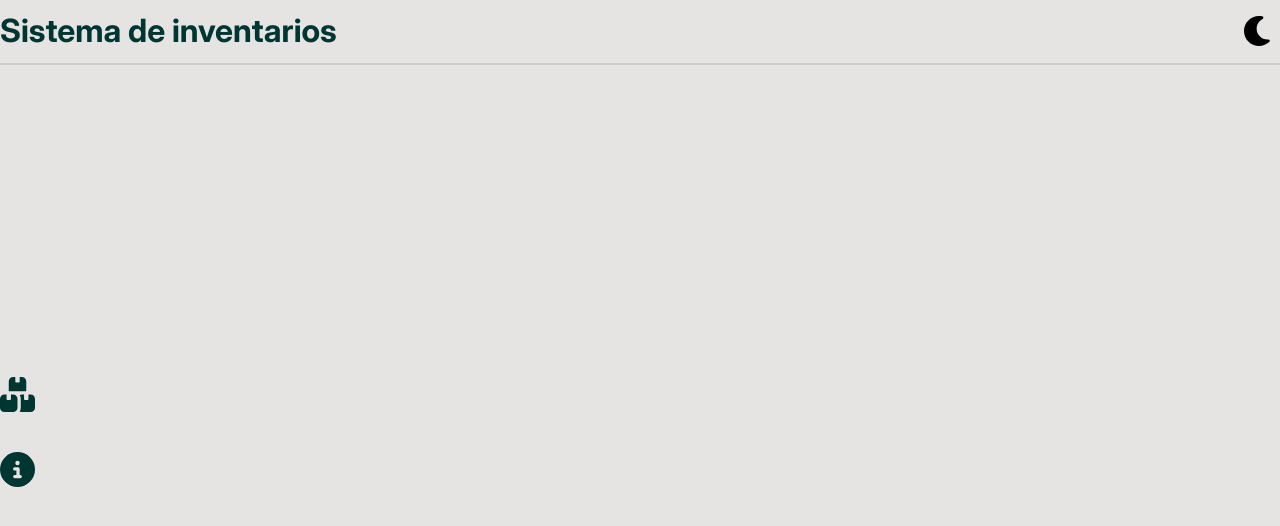
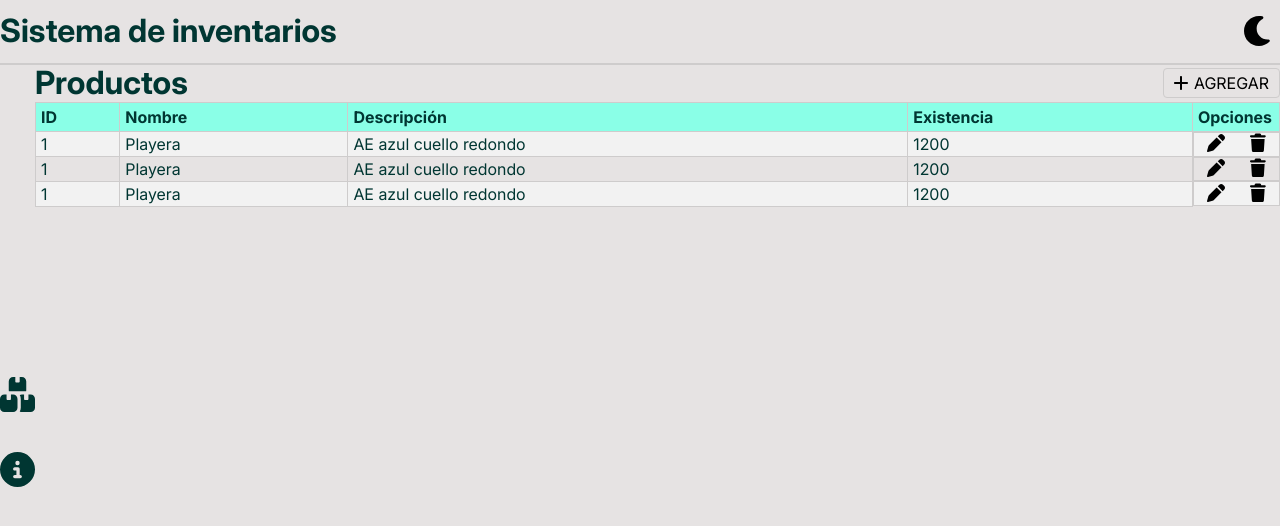
Before and after one commit to Aldordzvn/sistemaInventarios_front, an Angular app: page / in a window 1280 px wide. Shown: the top 526 px of the page. Built offline with nearby package versions, Linux system fonts and the light colour scheme.

Commit message:
se añade la tabla y el boton add

```diff
--- a/src/app/app.component.html
+++ b/src/app/app.component.html
@@ -2,5 +2,6 @@
   <app-header></app-header>
   <article class="container__elements">
     <app-aside-menu></app-aside-menu>
+    <app-products></app-products>
   </article>
 </main>
--- a/src/app/app.component.scss
+++ b/src/app/app.component.scss
@@ -7,7 +7,12 @@ main{
 .container__elements{
     display: flex;
     height: 100%;
+    width: 100%;
 }
 
 app-aside-menu{
 }
+
+app-products{
+    width: 100%;
+}
--- a/src/app/app.component.ts
+++ b/src/app/app.component.ts
@@ -2,10 +2,11 @@ import { Component } from '@angular/core';
 import { RouterOutlet } from '@angular/router';
 import { HeaderComponent } from "./header/header.component";
 import { AsideMenuComponent } from "./aside-menu/aside-menu.component";
+import { ProductsComponent } from './products/products.component';
 
 @Component({
   selector: 'app-root',
-  imports: [RouterOutlet, HeaderComponent, AsideMenuComponent],
+  imports: [RouterOutlet, HeaderComponent, AsideMenuComponent, ProductsComponent],
   templateUrl: './app.component.html',
   styleUrl: './app.component.scss'
 })
--- /dev/null
+++ b/src/app/products/products.component.html
@@ -0,0 +1,50 @@
+<main>
+    <div class="container__elements">
+        <article class="title__container">
+            <h1>Productos</h1>
+            <button> <fa-icon class="icon add" [icon]="addIcon"></fa-icon> Agregar</button>
+        </article>
+        <article class="table__container">
+            <table>
+                <tr>
+                    <th>ID</th>
+                    <th>Nombre</th>
+                    <th>Descripción</th>
+                    <th>Existencia</th>
+                    <th class="opcTh">Opciones</th>
+                </tr>
+                <tr class="rowData">
+                    <td class="id">1</td>
+                    <td class="nombre">Playera</td>
+                    <td class="desc">AE azul cuello redondo</td>
+                    <td class="exis">1200</td>
+                    <td class="opc">
+                        <button class="editBtn"> <fa-icon class="icon edit" [icon]="editIcon"></fa-icon> </button>
+                        <button class="deleteBtn"> <fa-icon class="icon delete" [icon]="deleteIcon"></fa-icon> </button>
+                    </td>
+                </tr>
+                <tr class="rowData">
+                    <td class="id">1</td>
+                    <td class="nombre">Playera</td>
+                    <td class="desc">AE azul cuello redondo</td>
+                    <td class="exis">1200</td>
+                    <td class="opc">
+                        <button class="editBtn"> <fa-icon class="icon edit" [icon]="editIcon"></fa-icon> </button>
+                        <button class="deleteBtn"> <fa-icon class="icon delete" [icon]="deleteIcon"></fa-icon> </button>
+                    </td>
+                </tr>
+                <tr class="rowData">
+                    <td class="id">1</td>
+                    <td class="nombre">Playera</td>
+                    <td class="desc">AE azul cuello redondo</td>
+                    <td class="exis">1200</td>
+                    <td class="opc">
+                        <button class="editBtn"> <fa-icon class="icon edit" [icon]="editIcon"></fa-icon> </button>
+                        <button class="deleteBtn"> <fa-icon class="icon delete" [icon]="deleteIcon"></fa-icon> </button>
+                    </td>
+                </tr>
+            </table>
+        </article>
+    </div>
+
+</main>
--- /dev/null
+++ b/src/app/products/products.component.scss
@@ -0,0 +1,62 @@
+.title__container {
+    display: flex;
+    justify-content: space-between;
+    align-items: center;
+
+    & button {
+        border: 1px solid var(--greyBorder);
+        background-color: transparent;
+        border-radius: 4px;
+        padding: 0.5rem 1rem;
+        display: flex;
+        justify-content: space-between;
+        gap: 0.6rem;
+        text-transform: uppercase;
+    }
+}
+
+h1 {
+    margin: 0;
+}
+
+button{
+    cursor: pointer;
+}
+
+table{
+    width: 100%;
+    border-collapse: collapse;
+}
+
+th{
+    padding: 0.5rem;
+    text-align: left;
+    background-color: var(--primary)
+}
+
+td, th{
+    border: 1px solid var(--greyBorder);
+    padding-left: 5px;
+}
+
+tr:nth-child(even){background-color: #f2f2f2;}
+
+tr:hover {background-color: #ddd;}
+
+.opc{
+    padding: 0;
+    display: flex;
+    justify-content: space-around;
+    align-items: center;
+    & button{
+        border: none;
+        background-color: transparent;
+        font-size: 1.8rem;
+    }
+}
+
+.opcTh{
+    white-space: nowrap;
+    width: 7%;
+    text-align: left;
+}
--- /dev/null
+++ b/src/app/products/products.component.ts
@@ -0,0 +1,15 @@
+import { Component } from '@angular/core';
+import { FontAwesomeModule } from '@fortawesome/angular-fontawesome';
+import { faPlus, faPen, faTrash } from '@fortawesome/free-solid-svg-icons';
+
+@Component({
+  selector: 'app-products',
+  imports: [FontAwesomeModule],
+  templateUrl: './products.component.html',
+  styleUrl: './products.component.scss'
+})
+export class ProductsComponent {
+  addIcon = faPlus;
+  editIcon = faPen;
+  deleteIcon = faTrash;
+}
```
